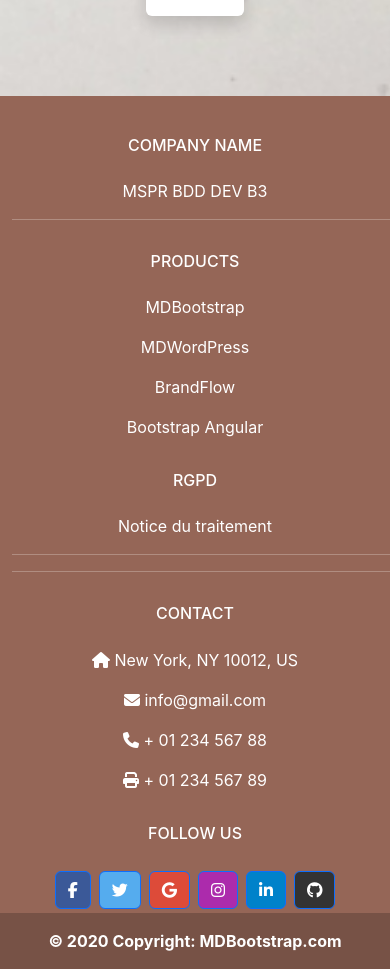
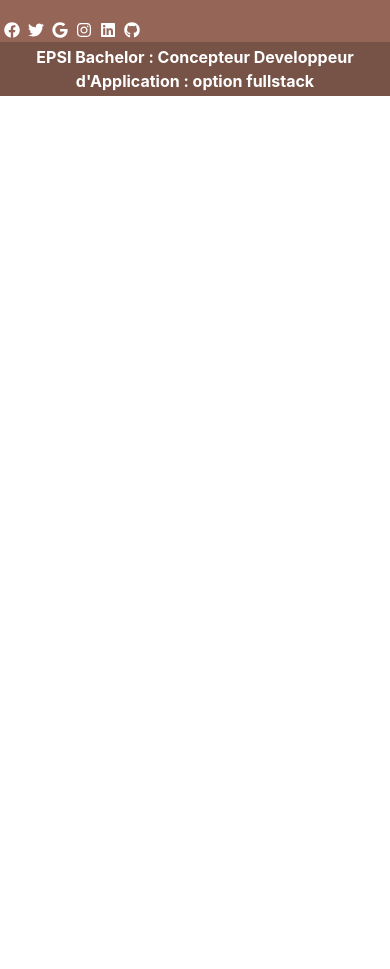
Before and after one commit to JRedxs/MSPR-BDD-B3, a React (Create React App) app in the folder MSPR-BDD-B3-WebApp/front/: page / in a window 390 px wide. Shown: the part 3240-4209 px from the top of the page. After the commit the page ends 3336 px from the top, so only its background shows below. Built offline with nearby package versions, Linux system fonts and the light colour scheme.

Commit message:
wip footer responsive & TODO fixed bottom position

```diff
--- a/MSPR-BDD-B3-WebApp/front/src/components/common/Footer.js
+++ b/MSPR-BDD-B3-WebApp/front/src/components/common/Footer.js
@@ -1,112 +1,46 @@
-import '../../styles/Footer.css';
+import { Box, Text, Link, Flex, VStack, HStack, IconButton } from '@chakra-ui/react'
+import { FaFacebook, FaTwitter, FaGoogle, FaInstagram, FaLinkedin, FaGithub } from 'react-icons/fa'
 
 const Footer = () => {
 	return (
-		<footer
-			className = "text-center text-lg-start text-white position-relative"
-			style     = {{ backgroundColor: "#956657", clear: "both", marginBottom: "0", bottom: "0", position: 'absolute', width: '100%' }}
-		>
-			<div     className = "container p-4 pb-0">
-			<section className = "">
-			<div     className = "row">
-			<div     className = "col-md-3 col-lg-3 col-xl-3 mx-auto mt-3">
-			<h6      className = "text-uppercase mb-4 font-weight-bold">
-								Company name
-							</h6>
-							<p>
-								MSPR BDD DEV B3
-							</p>
-						</div>
-						<hr  className = "w-100 clearfix d-md-none" />
-						<div className = "col-md-2 col-lg-2 col-xl-2 mx-auto mt-3">
-						<h6  className = "text-uppercase mb-4 font-weight-bold">Products</h6>
-							<p>
-								<a className = "text-white">MDBootstrap</a>
-							</p>
-							<p>
-								<a className = "text-white">MDWordPress</a>
-							</p>
-							<p>
-								<a className = "text-white">BrandFlow</a>
-							</p>
-							<p>
-								<a className = "text-white">Bootstrap Angular</a>
-							</p>
-						</div>
-
-						<div className = "col-md-2 col-lg-2 col-xl-2 mx-auto mt-3">
-						<h6  className = "text-uppercase mb-4 font-weight-bold">RGPD</h6>
-
-							<p>
-								<a className = "text-white" href = '/rgpd/NoticeTraitementsDesDonnées.pdf' target = "_blank" rel = "noopener noreferrer">Notice du traitement</a>
-							</p>
-
-						</div>
-						<hr   className = "w-100 clearfix d-md-none" />
-						<hr   className = "w-100 clearfix d-md-none" />
-						<div  className = "col-md-4 col-lg-3 col-xl-3 mx-auto mt-3">
-						<h6   className = "text-uppercase mb-4 font-weight-bold">Contact</h6>
-						<p><i className = "fas fa-home mr-3"></i> New York, NY 10012, US</p>
-						<p><i className = "fas fa-envelope mr-3"></i> info@gmail.com</p>
-						<p><i className = "fas fa-phone mr-3"></i> + 01 234 567 88</p>
-						<p><i className = "fas fa-print mr-3"></i> + 01 234 567 89</p>
-						</div>
-						<div className = "col-md-3 col-lg-2 col-xl-2 mx-auto mt-3">
-						<h6  className = "text-uppercase mb-4 font-weight-bold">Follow us</h6>
-							<a
-								className = "btn btn-primary btn-floating m-1"
-								style     = {{ backgroundColor: "#3b5998" }}
-								href      = "#!"
-								role      = "button"
-							>
-								<i className = "fab fa-facebook-f"></i>
-							</a>
-							<a
-								className = "btn btn-primary btn-floating m-1"
-								style     = {{ backgroundColor: "#55acee" }}
-								role      = "button"
-							>
-								<i className = "fab fa-twitter"></i>
-							</a>
-							<a
-								className = "btn btn-primary btn-floating m-1"
-								style     = {{ backgroundColor: "#dd4b39" }}
-								role      = "button"
-							>
-								<i className = "fab fa-google"></i>
-							</a>
-							<a
-								className = "btn btn-primary btn-floating m-1"
-								style     = {{ backgroundColor: "#ac2bac" }}
-								role      = "button"
-							>
-								<i className = "fab fa-instagram"></i>
-							</a>
-							<a
-								className = "btn btn-primary btn-floating m-1"
-								style     = {{ backgroundColor: "#0082ca" }}
-								role      = "button"
-							>
-								<i className = "fab fa-linkedin-in"></i>
-							</a>
-							<a
-								className = "btn btn-primary btn-floating m-1"
-								style     = {{ backgroundColor: "#333333" }}
-								role      = "button"
-							>
-								<i className = "fab fa-github"></i>
-							</a>
-						</div>
-					</div>
-				</section>
-			</div>
-			<div className = "text-center p-3" style = {{ backgroundColor: "rgba(0, 0, 0, 0.2)" }}>
-				<b>© 2020 Copyright:
-					<a className = "text-white"> MDBootstrap.com</a>
-				</b>
-			</div>
-		</footer>
+		<Box bg="#956657" color="white" as="footer" position="absolute" w="100%" bottom="0">
+			<Flex
+				direction={["column", "row"]}
+				justify="space-between"
+				p="4"
+				px={["4", "16"]}
+				pb="0"
+				align="flex-start"
+				wrap="wrap"
+			>
+				<VStack align="start" mb="4" spacing={4}>
+					<Text fontWeight="bold" textTransform="uppercase">RGPD</Text>
+					<Link href='/rgpd/NoticeTraitementsDesDonnées.pdf' isExternal>Notice du traitement</Link>
+				</VStack>
+				<VStack align="start" mb="4" spacing={4}>
+					<Text fontWeight="bold" textTransform="uppercase">Contact</Text>
+					<Text><i className="fas fa-home mr-3"></i> EPSI Lille, 2 rue Alphonse Colas, Pl. du Concert, 59800 Lille</Text>
+					<Text><i className="fas fa-envelope mr-3"></i> info@lille-epsi.fr</Text>
+					<Text><i className="fas fa-phone mr-3"></i> 03 20 34 35 36</Text>
+				</VStack>
+				<VStack align="start" mb="4" spacing={4}>
+					<Text fontWeight="bold" textTransform="uppercase">Follow us</Text>
+					<HStack>
+						<IconButton aria-label="Facebook" icon={<FaFacebook />} colorScheme="facebook" variant="ghost"/>
+						<IconButton aria-label="Twitter" icon={<FaTwitter />} colorScheme="twitter" variant="ghost"/>
+						<IconButton aria-label="Google" icon={<FaGoogle />} variant="ghost" color="red.500"/>
+						<IconButton aria-label="Instagram" icon={<FaInstagram />} variant="ghost" color="pink.500"/>
+						<IconButton aria-label="LinkedIn" icon={<FaLinkedin />} colorScheme="linkedin" variant="ghost"/>
+						<IconButton aria-label="GitHub" icon={<FaGithub />} variant="ghost" color="gray.800"/>
+					</HStack>
+				</VStack>
+			</Flex>
+				<Box bg="rgba(0, 0, 0, 0.2)" p="3" textAlign="center">
+					<Text as="b">EPSI Bachelor : Concepteur Developpeur d'Application : option fullstack
+					</Text>
+				</Box>
+		</Box>
 	)
 }
 
-export default Footer;
+export default Footer
```
